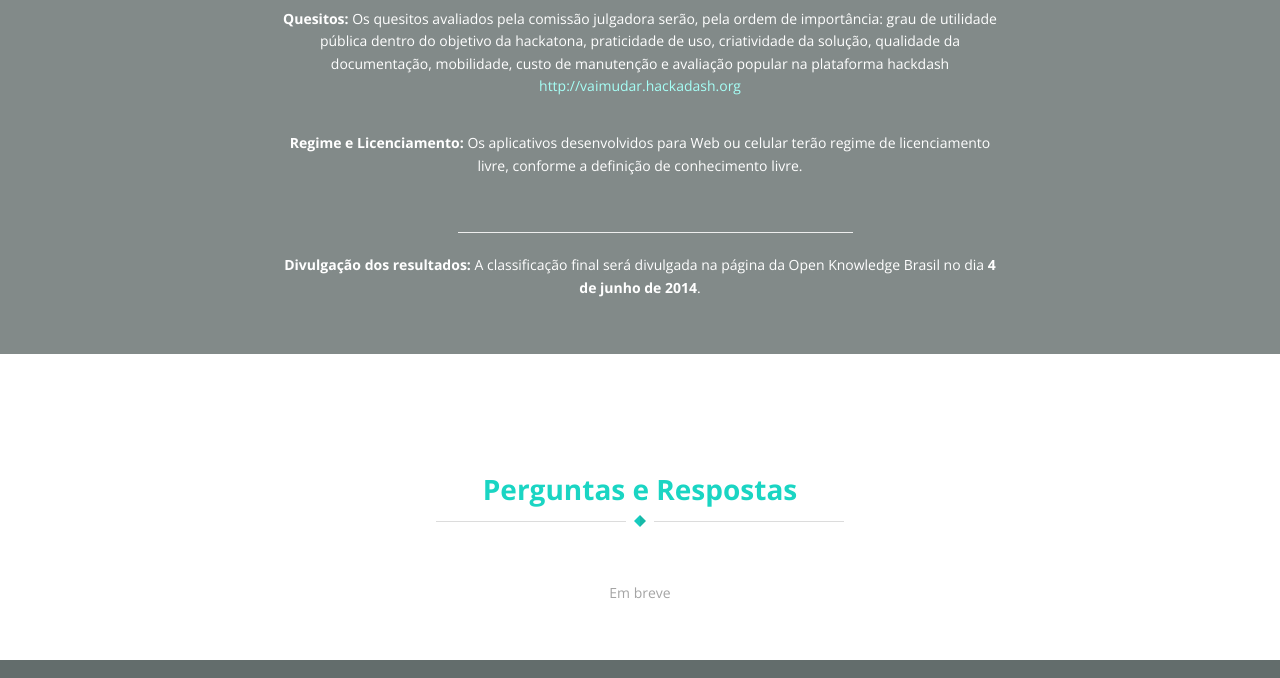
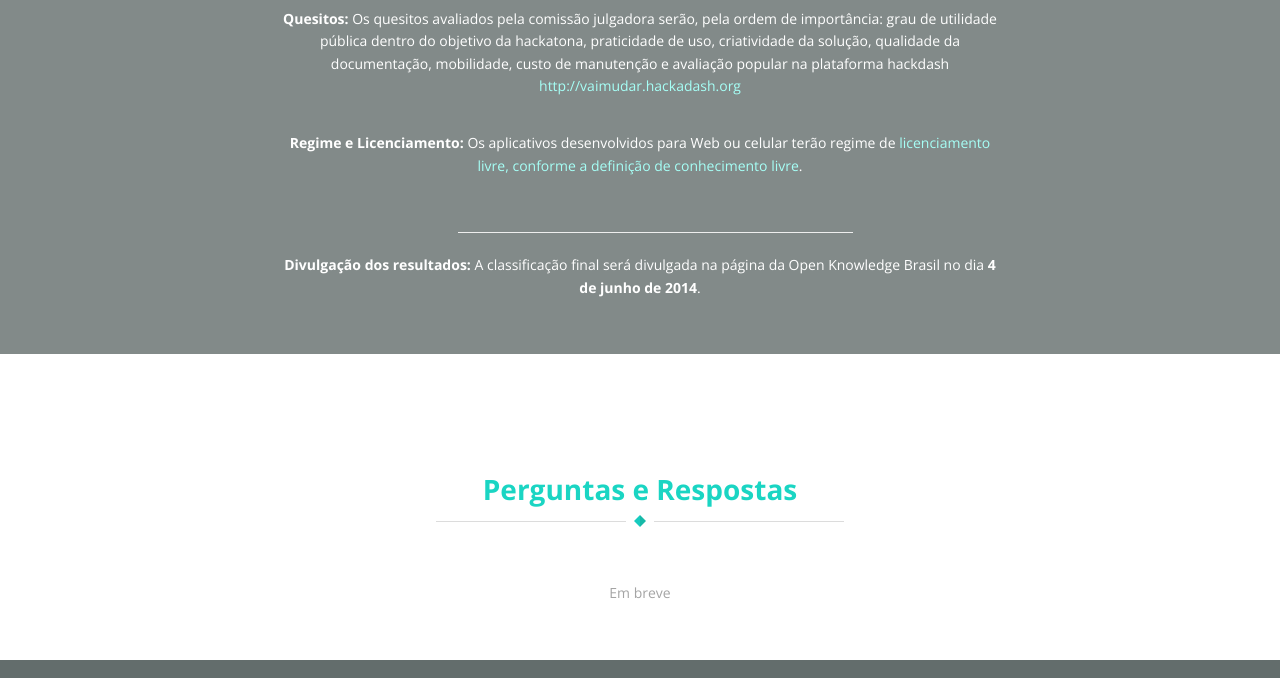
Before and after one commit to okfn-brasil/hackatona.vaimudar.org, a plain HTML site: page index.html in a window 1280 px wide. Shown: the part 2960-3638 px from the top of the page. Drawn offline with nearby package versions, Linux system fonts and the light colour scheme; some packages are replaced by stand-ins of ours.

Commit message:
Links to the free software and open definitions.

```diff
--- a/index.html
+++ b/index.html
@@ -163,7 +163,7 @@ os 3 melhores aplicativos, levando em conta o voto popular.</p>
 				<p><strong>Teremos uma comissão julgadora composta pelas seguintes entidades Open Knowledge Brasil, Wiba Consultoria, Fundação Avina e Aware.</strong></p>
 				<p><strong>Avaliação da comissão julgadora:</strong> os membros da comissão julgadora deverão se reunir no período de 29 de maio até 1 de junho para avaliarem os aplicativos produzidos e, considerada a votação popular, definirem a classificação das equipes. Para serem elegíveis a receber a premiação, é fundamental que os aplicativos estejam funcionando dia 5 e junho e terá apoio do time técnico da Open Knowledge Brasil.</p>
 				<p><strong>Quesitos:</strong> Os quesitos avaliados pela comissão julgadora serão, pela ordem de importância: grau de utilidade pública dentro do objetivo da hackatona, praticidade de uso, criatividade da solução, qualidade da documentação, mobilidade, custo de manutenção e avaliação popular na plataforma hackdash <a href="http://vaimudar.hackadash.org" target="_blank">http://vaimudar.hackadash.org</a></p>
-				<p><strong>Regime e Licenciamento:</strong> Os aplicativos desenvolvidos para Web ou celular terão regime de licenciamento livre, conforme a definição de conhecimento livre.</p>
+				<p><strong>Regime e Licenciamento:</strong> Os aplicativos desenvolvidos para Web ou celular terão regime de <a href="http://www.gnu.org/philosophy/free-sw.pt-br.html">licenciamento livre, conforme a <a href="http://opendefinition.org/od/portugues-brasileiro/">definição de conhecimento livre</a>.</p>
 				<hr class="col-sm-6 col-sm-offset-3">
 				<br clear="all"/>
 				<p><strong>Divulgação dos resultados:</strong> A classificação final será divulgada na página da Open Knowledge Brasil no dia <strong>4 de junho de 2014</strong>.</p>
```
